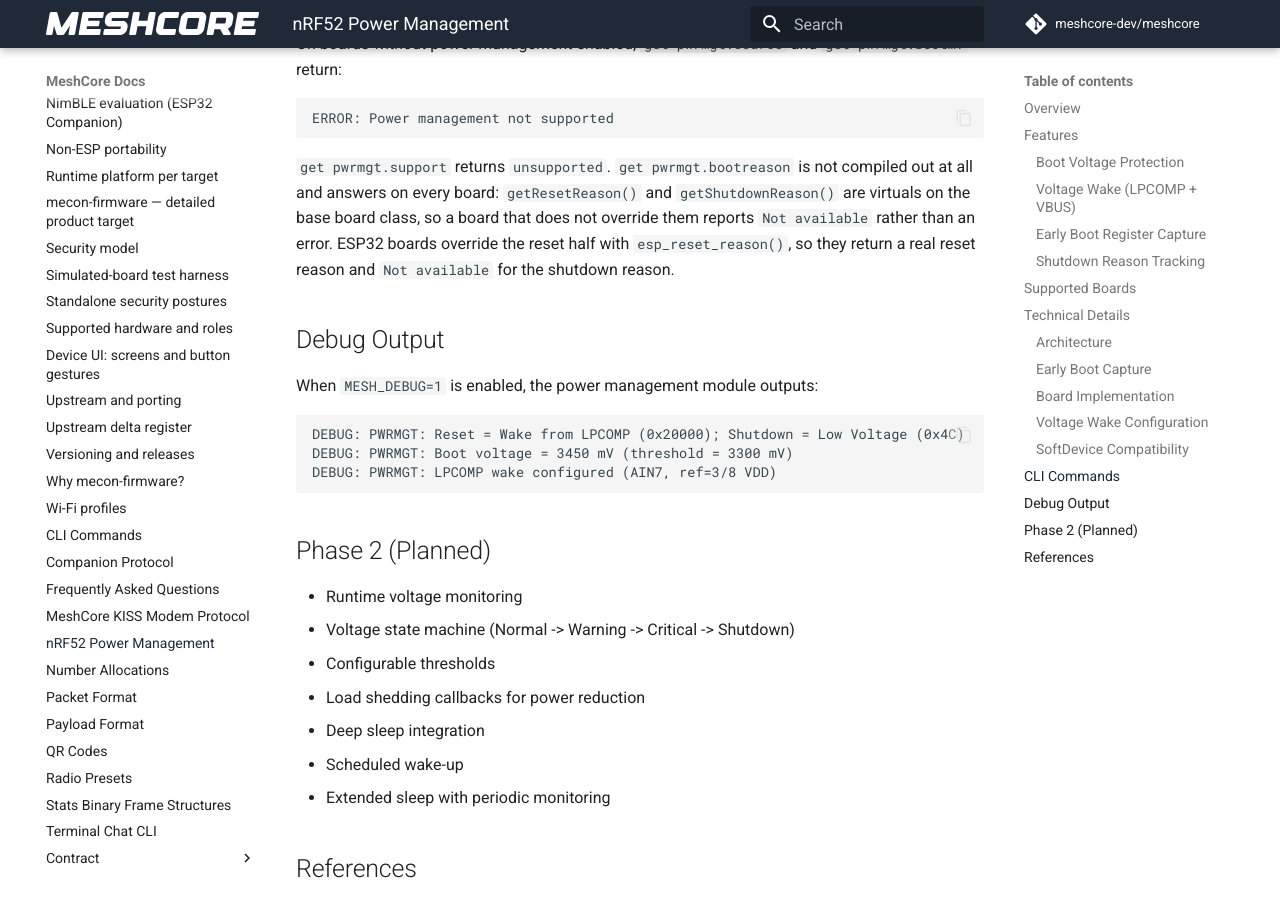
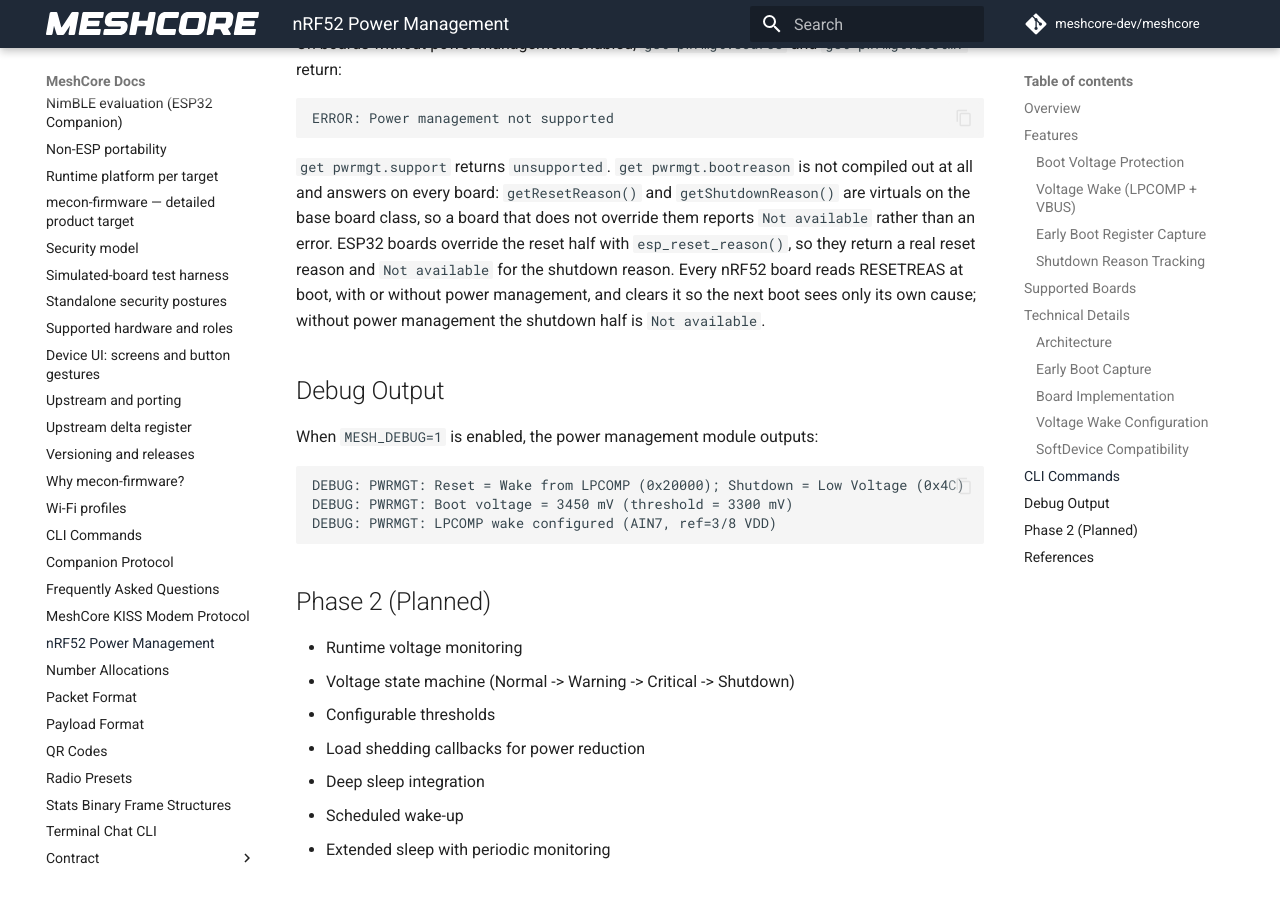
Before and after one commit to hoejriis/mecon-firmware, an MkDocs documentation site: the page built from docs/nrf52_power_management.md, in a window 1280 px wide and 900 px high, scrolled down 5587 px. Built offline with MkDocs 1.6.1 and Material for MkDocs 9.7.7, drawn with Linux system fonts in a browser that asks for light colours; comment, search, counter and statistics services are not loaded.

Commit message:
nRF52: read and clear the reset reason on every board
RESETREAS was read only under NRF52_POWER_MANAGEMENT, which the
T1000-E and the Wio Tracker L1 do not define. On those boards a
watchdog or lockup reset was invisible: getResetReason() returned 0,
the CLI said "Not available", and the device interface reported
reset_reason and abnormal_reset as null, so the job table's
abnormal-reset rule never fired there.

The early constructor now runs on every nRF52 board. Without power
management nothing else clears the register, and its bits accumulate
until written, so the constructor clears it directly (the SoftDevice
is not running yet). Power-managed boards keep clearing it in
pwrmgtInit() as before.

Checked on a Wio Tracker L1 with a bench-only build that started the
WDT and stalled: watchdog, then a plain reboot, then watchdog again
read Watchdog, Soft Reset, Watchdog. The middle reading shows the
register is cleared between boots.

Co-Authored-By: Claude Opus 5.5 (1M context) <noreply@anthropic.com>

```diff
--- a/docs/nrf52_power_management.md
+++ b/docs/nrf52_power_management.md
@@ -197,7 +197,10 @@ compiled out at all and answers on every board: `getResetReason()` and
 `getShutdownReason()` are virtuals on the base board class, so a board that
 does not override them reports `Not available` rather than an error. ESP32
 boards override the reset half with `esp_reset_reason()`, so they return a real
-reset reason and `Not available` for the shutdown reason.
+reset reason and `Not available` for the shutdown reason. Every nRF52 board
+reads RESETREAS at boot, with or without power management, and clears it so the
+next boot sees only its own cause; without power management the shutdown half
+is `Not available`.
 
 ## Debug Output
 
```
Also changed, not shown: docs/CLI_REFERENCE.md (+1 -1 lines), docs/UPSTREAM_DELTA.md (+1 -0 lines), docs/cli_commands.md (+1 -1 lines), 2 other files.
